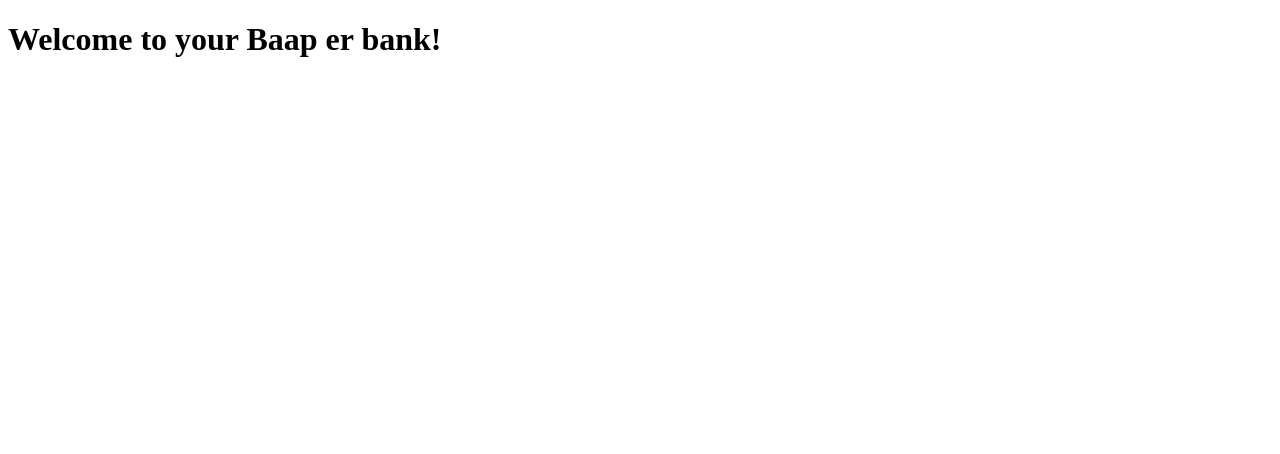
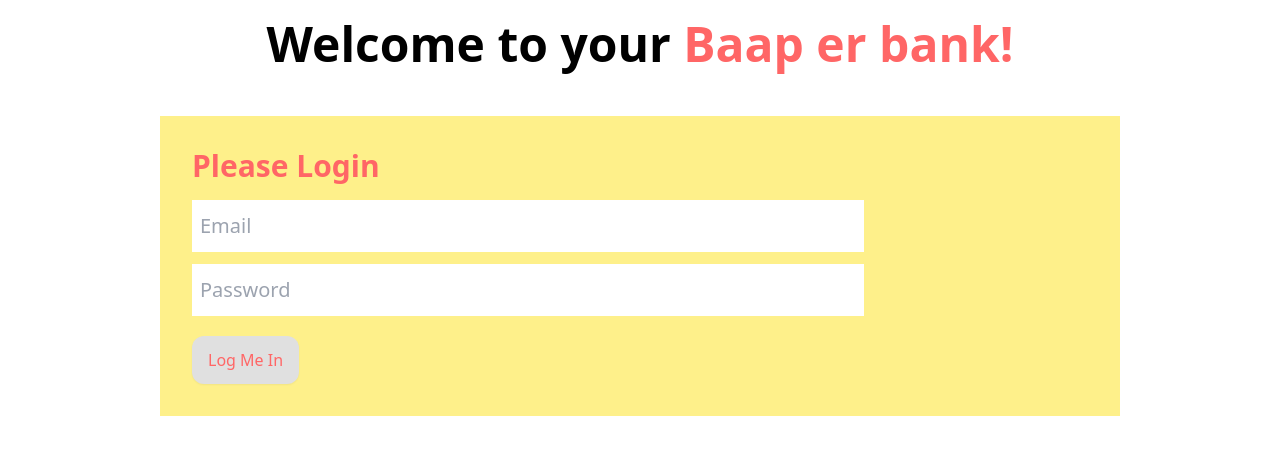
Before and after one commit to JubayerP/baap-er-bank, a plain HTML site: page index.html in a window 1280 px wide. Drawn offline with nearby package versions, Linux system fonts and the light colour scheme.

Commit message:
form added

```diff
--- a/index.html
+++ b/index.html
@@ -1,12 +1,30 @@
 <!DOCTYPE html>
 <html lang="en">
+
 <head>
     <meta charset="UTF-8">
     <meta http-equiv="X-UA-Compatible" content="IE=edge">
     <meta name="viewport" content="width=device-width, initial-scale=1.0">
     <title>Baap Er Bank</title>
+    <script src="https://cdn.tailwindcss.com"></script>
 </head>
+
 <body>
-    <h1>Welcome to your Baap er bank!</h1>
+    <header>
+        <h1 class="text-5xl font-semibold text-center mt-5">Welcome to your
+            <span class="font-bold text-[#FF6666]">Baap er bank!</span>
+        </h1>
+    </header>
+    <main>
+        <section class="bg-yellow-200 w-9/12 mx-auto mt-12 p-8">
+            <h3 class="text-3xl mb-4 font-semibold text-[#FF6666]">Please Login</h3>
+            <div>
+                <input class="pl-2 w-9/12 block mb-3 p-3 text-xl outline-0 border-0" type="email" name="" id="" placeholder="Email">
+                <input class="pl-2 w-9/12 block p-3 text-xl outline-0 border-0" type="password" name="" id="" placeholder="Password">
+                <button class="bg-[#e0e0e0] shadow-sm px-4 py-3 rounded-xl font-medium mt-5 text-[#FF6666]">Log Me In</button>
+            </div>
+        </section>
+    </main>
 </body>
+
 </html>
```
